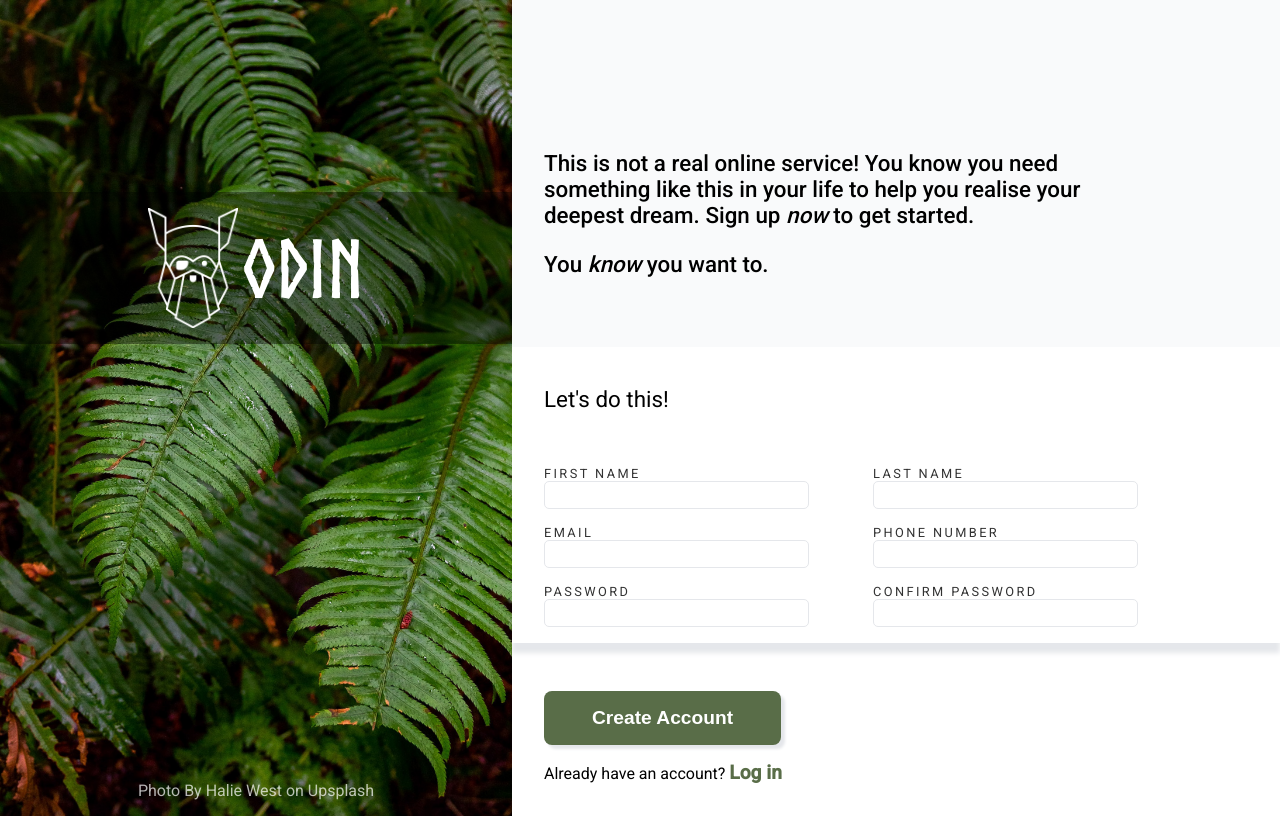
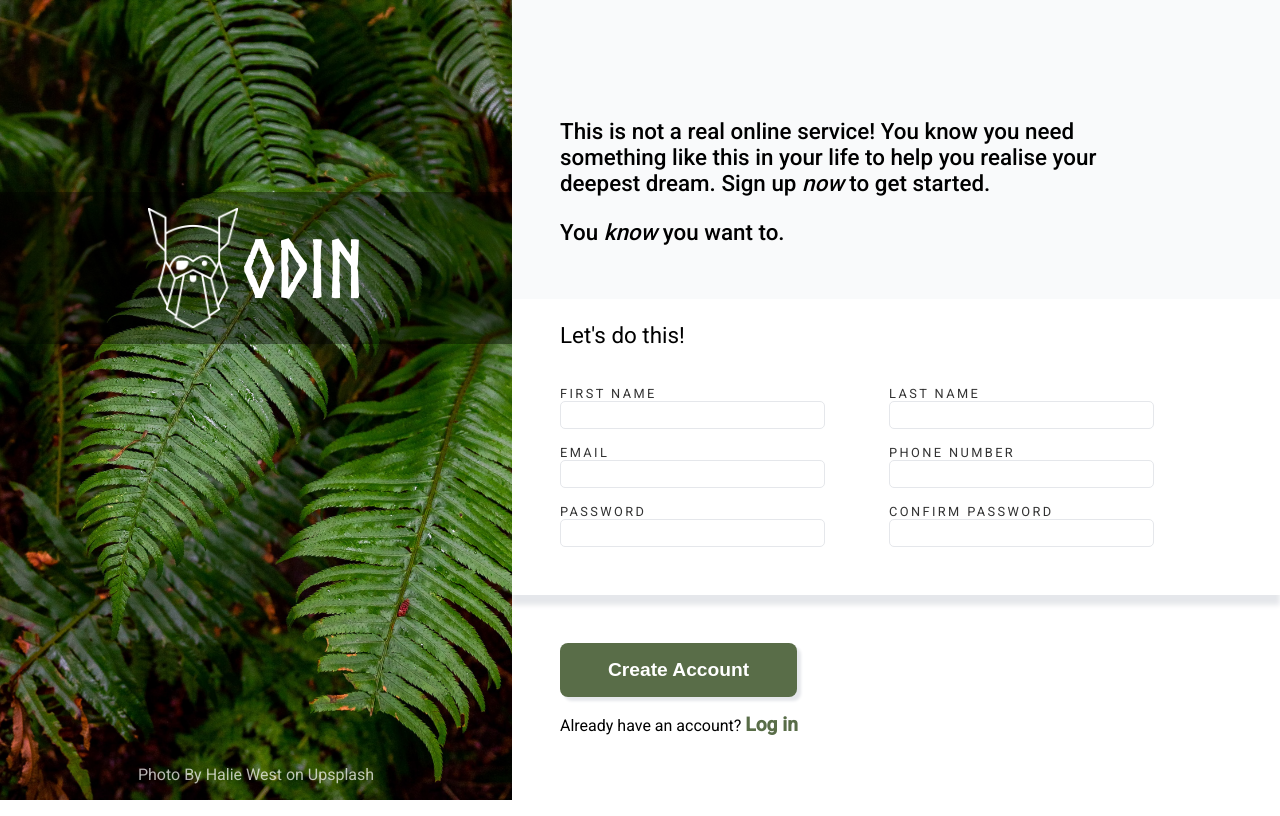
Before and after one commit to odin-project-works/intermediate-html-css-signup-form, a plain HTML site: page index.html in a window 1280 px wide. Drawn offline with Linux system fonts and the light colour scheme.

Commit message:
minor tweaking of spacing.

```diff
--- a/style.css
+++ b/style.css
@@ -4,7 +4,7 @@
 }
 
 :root {
-    --main-content-padding-left: 2rem;
+    --main-content-padding-left: 3rem;
     box-sizing: border-box;
 
 }
@@ -72,14 +72,14 @@ body {
 
 #description {
     background-color: #f9fafb;
-    padding: 8rem 8rem 3rem var(--main-content-padding-left);
+    padding: 6rem 8rem 2rem var(--main-content-padding-left);
     font-size: 1.4rem;
     font-weight: 500;
 }
 
 #signup-header {
     font-size: 1.4rem;
-    padding: 1rem 0 1rem var(--main-content-padding-left);
+    padding-left: var(--main-content-padding-left);
 }
 
 #signup-fields {
@@ -90,7 +90,7 @@ body {
 }
 
 #signup-form > * {
-    padding: 1rem 0 1rem var(--main-content-padding-left);
+    padding: 1rem 0 3rem var(--main-content-padding-left);
 }
 
 #signup-fields label {
```
